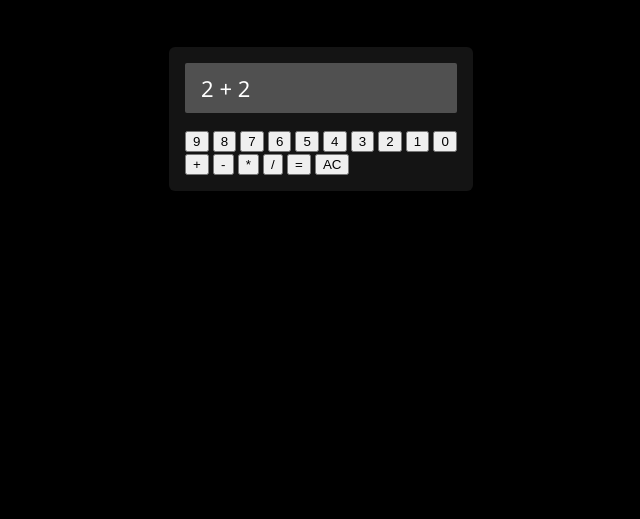
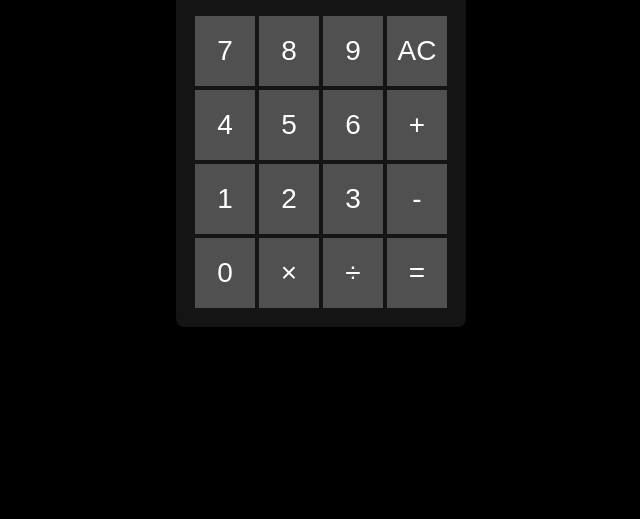
Before and after one commit to itsmeares/odin-calculator, a plain HTML site: page index.html in a window 1280 px wide. Shown: the part 281-800 px from the top of the page, without its empty margins (319-959 px from the left). Drawn offline with Linux system fonts and the light colour scheme.

Commit message:
Add table layout and improve style

```diff
--- a/index.html
+++ b/index.html
@@ -14,26 +14,32 @@
         </div>
 
         <div class="calc__buttons">
-            <div class="calc__buttons--numbers">
-                <button class="calc__button">9</button>
-                <button class="calc__button">8</button>
-                <button class="calc__button">7</button>
-                <button class="calc__button">6</button>
-                <button class="calc__button">5</button>
-                <button class="calc__button">4</button>
-                <button class="calc__button">3</button>
-                <button class="calc__button">2</button>
-                <button class="calc__button">1</button>
-                <button class="calc__button">0</button>
-            </div>
-            <div class="calc__buttosn--operators">
-                <button class="calc__button">+</button>
-                <button class="calc__button">-</button>
-                <button class="calc__button">*</button>
-                <button class="calc__button">/</button>
-                <button class="calc__button">=</button>
-                <button class="calc__button">AC</button>
-            </div>
+            <table>
+                <tr>
+                    <td><button class="calc__button">7</button></td>
+                    <td><button class="calc__button">8</button></td>
+                    <td><button class="calc__button">9</button></td>
+                    <td><button class="calc__button">AC</button></td>
+                </tr>
+                <tr>
+                    <td><button class="calc__button">4</button></td>
+                    <td><button class="calc__button">5</button></td>
+                    <td><button class="calc__button">6</button></td>
+                    <td><button class="calc__button">+</button></td>
+                </tr>
+                <tr>
+                    <td><button class="calc__button">1</button></td>
+                    <td><button class="calc__button">2</button></td>
+                    <td><button class="calc__button">3</button></td>
+                    <td><button class="calc__button">-</button></td>
+                </tr>
+                <tr>
+                    <td><button class="calc__button">0</button></td>
+                    <td><button class="calc__button">×</button></td>
+                    <td><button class="calc__button">÷</button></td>
+                    <td><button class="calc__button">=</button></td>
+                </tr>
+            </table>
         </div>
     </div>
 </body>
--- a/styles.css
+++ b/styles.css
@@ -19,13 +19,12 @@ body {
     display: flex;
     justify-content: center;
     align-items: center;
-
 }
 
 .calc__container {
     background-color: #141414;
     padding: 16px;
-    border-radius: 6px;
+    border-radius: 8px;
 
     display: flex;
     flex-direction: column;
@@ -34,13 +33,27 @@ body {
 
 .calc__screen {
     background-color: #505050;
-    height: 50px;
+    height: 70px;
     padding: 16px;
-    border-radius: 2px;
-
-    font-size: 22px;
+    border-radius: 8px;
 
     display: flex;
-    text-align: left;
     align-items: center;
 }
+
+.calc__result {
+    font-size: 32px;
+}
+
+button {
+    background-color: #505050;
+    color: white;
+    border: none;
+    font-size: 28px;
+    width: 60px;
+    height: 70px;
+}
+
+button:hover {
+    background-color: #808080;
+}
```
